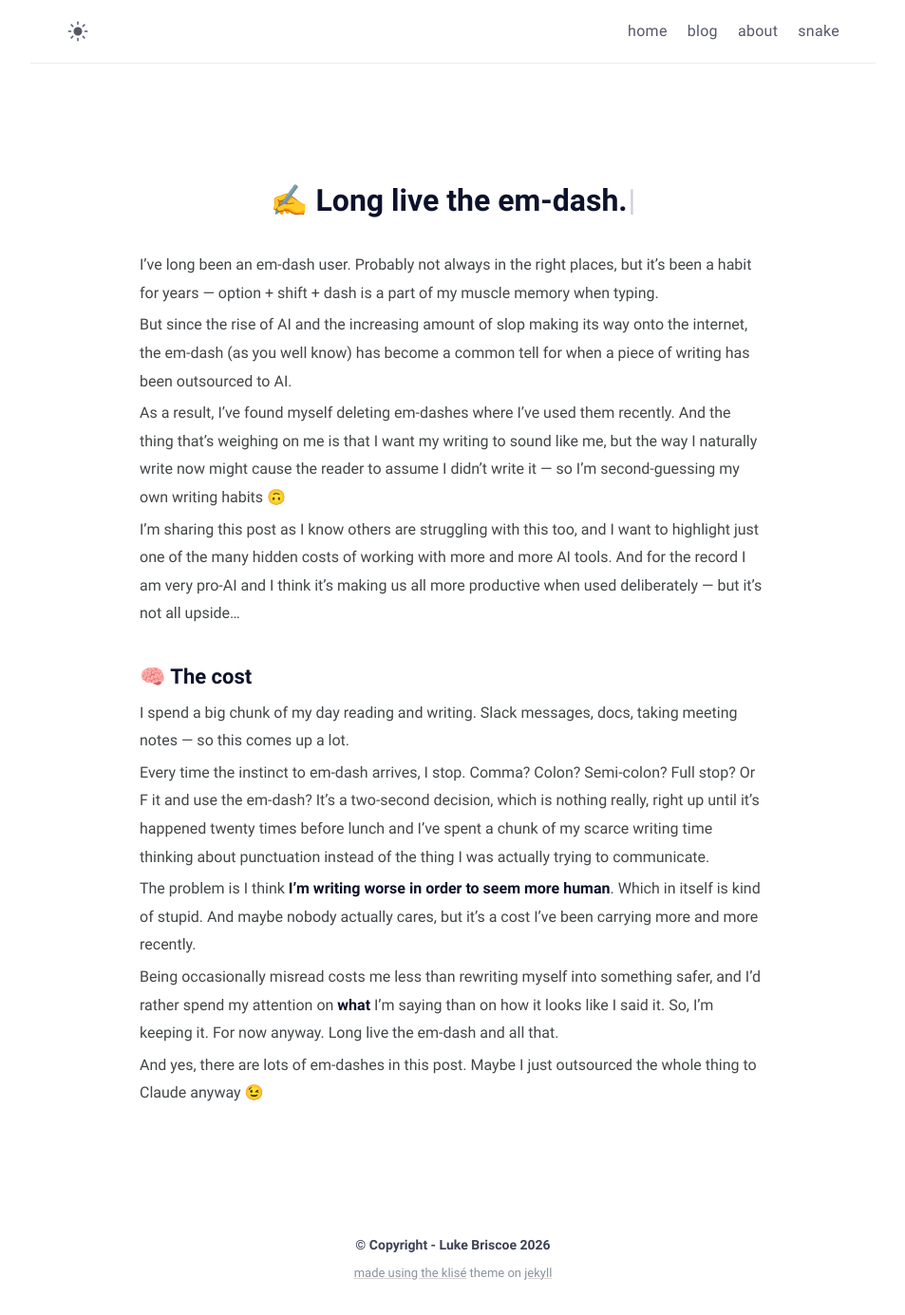
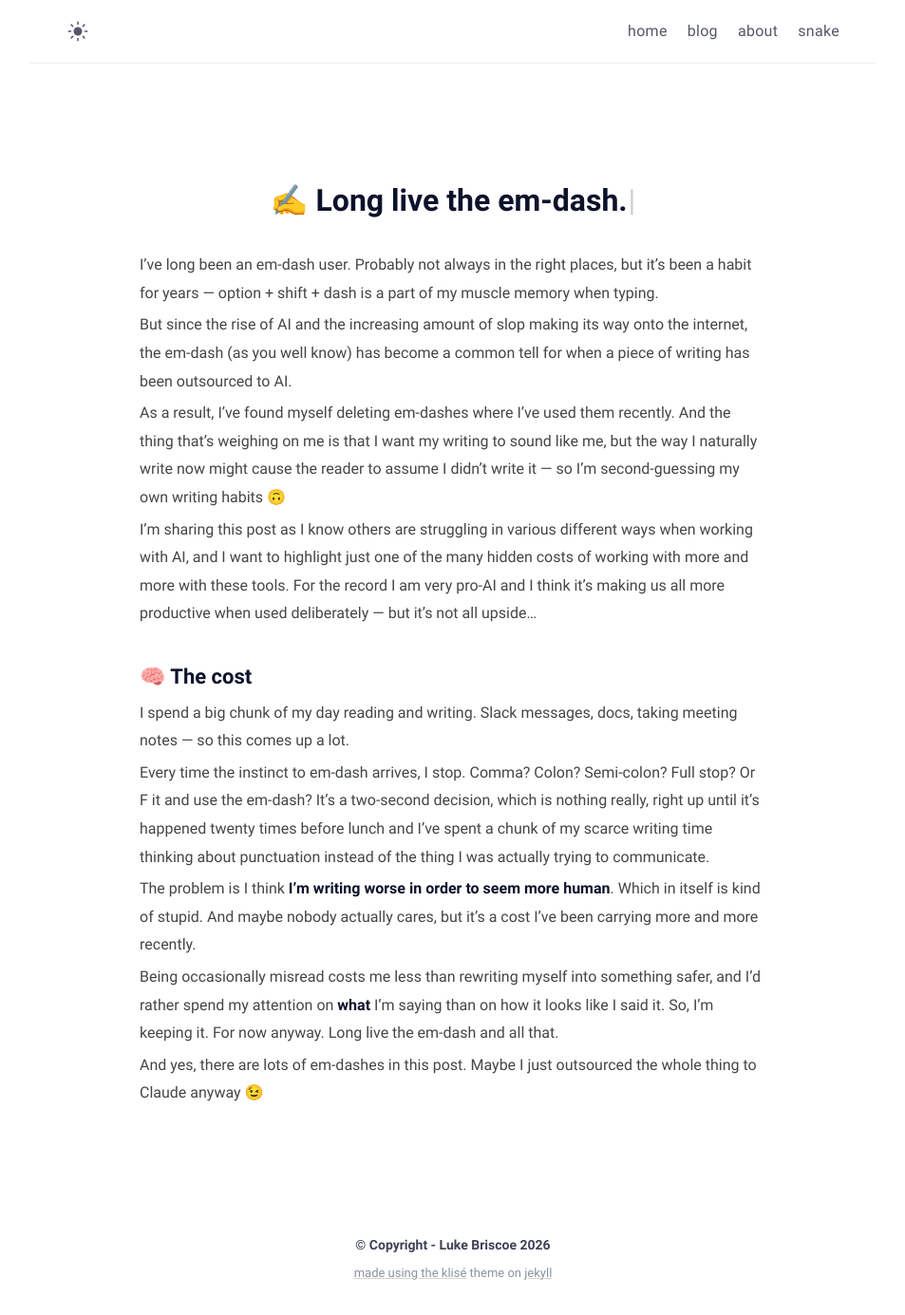
Before and after one commit to lukebriscoe/lukebriscoe.github.io, a Jekyll site: the page built from _posts/2026-08-01-long-live-em-dash.md, in a window 1280 px wide. Shown: the whole page at 95% size, without its empty margins (163-1116 px from the left). Built offline with Jekyll 4.4.1, drawn with Linux system fonts in a browser that asks for light colours.

Commit message:
small tweaks

```diff
--- a/_posts/2026-08-01-long-live-em-dash.md
+++ b/_posts/2026-08-01-long-live-em-dash.md
@@ -10,7 +10,7 @@ But since the rise of AI and the increasing amount of slop making its way onto t
 
 As a result, I've found myself deleting em-dashes where I've used them recently. And the thing that's weighing on me is that I want my writing to sound like me, but the way I naturally write now might cause the reader to assume I didn't write it — so I'm second-guessing my own writing habits 🙃
 
-I'm sharing this post as I know others are struggling with this too, and I want to highlight just one of the many hidden costs of working with more and more AI tools. And for the record I am very pro-AI and I think it's making us all more productive when used deliberately — but it's not all upside...
+I'm sharing this post as I know others are struggling in various different ways when working with AI, and I want to highlight just one of the many hidden costs of working with more and more with these tools. For the record I am very pro-AI and I think it's making us all more productive when used deliberately — but it's not all upside...
 
 ## 🧠 The cost
 
```
